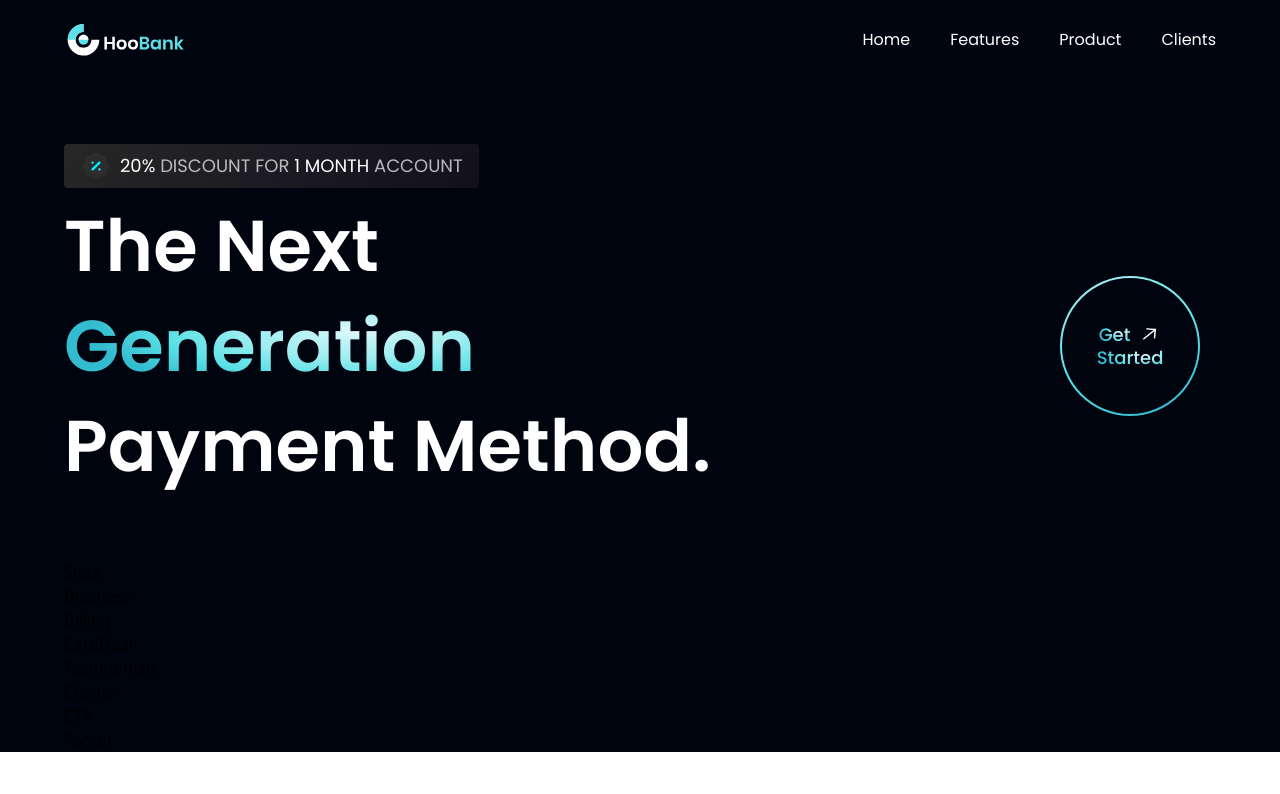
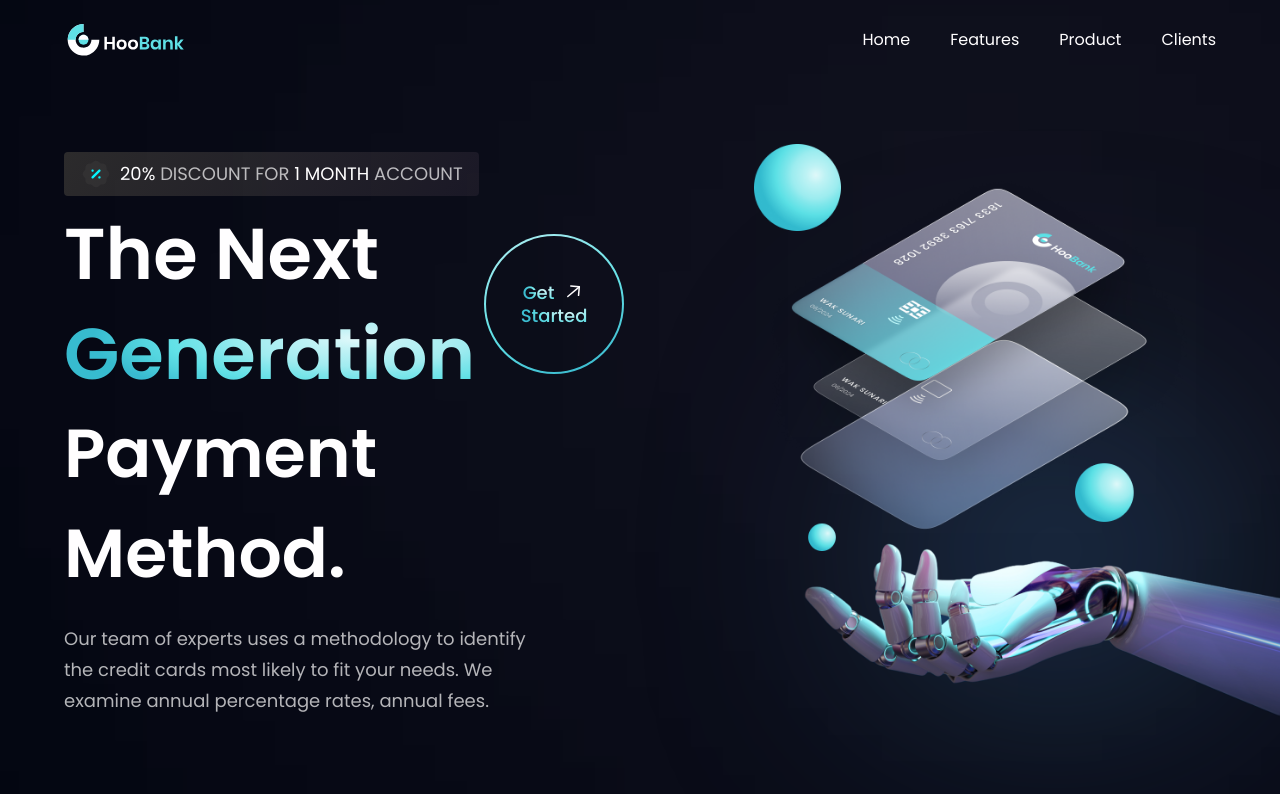
Before and after one commit to TheMVProgrammer/bank-modern-app, a React (Vite) app: page / in a window 1280 px wide. Shown: the top 794 px of the page. Built offline with nearby package versions, Linux system fonts and the light colour scheme.

Commit message:
Finishing Hero Section

```diff
--- a/src/components/Hero.jsx
+++ b/src/components/Hero.jsx
@@ -3,7 +3,7 @@
 import GetStarted from './GetStarted';
 
 const Hero = () => (
-  <div className={`flex
+  <section className={`flex
   md:flex-row flex-col
   ${styles.paddingY}`}>
     <div className={`flex-1 ${styles.flexStart}
@@ -29,18 +29,43 @@
         <h1 className='flex-1 font-poppins font-semibold
         ss:text-[72px] text-[52px] text-white
         ss:leading-[100px] leading-[75px]'>
-          The Next<br className='sm:block hidden' />
+          The Next <br className='sm:block hidden' />
           <span className='text-gradient'>
           Generation
           </span><br/>
-          Payment Method.
         </h1>
         <div className='ss:flex hidden md:mr-4'>
           <GetStarted />
         </div>
       </div>
+      <h1 className='font-poppins font-semibold
+        ss:text-[68px] text-[52px] text-white
+        ss:leading-[100px] leading-[75px] w-full'>
+        Payment Method.
+      </h1>
+      <p className={`${styles.paragraph} max-w-[470px]
+      mt-5`}>
+        Our team of experts uses a methodology to
+        identify the credit cards most likely to
+        fit your needs. We examine annual percentage
+        rates, annual fees.
+      </p>
     </div>
-  </div>
+    <div className={`flex-1 flex ${styles.flexCenter}
+    md:my-0 my-10 relative`}>
+      <img src={robot} alt='billing'
+      className='w-[100%] h-[100%] relative z-[5]'/>
+      <div className='absolute z-[0] w-[40%]
+      h-[35%] top-0 pink__gradient' />
+      <div className='absolute z-[1] w-[80%]
+      h-[80%] rounded bottom-40 white__gradient' />
+      <div className='absolute z-[0] w-[50%]
+      h-[50%] right-20 bottom-20 blue__gradient' />
+    </div>
+    <div className={`ss:hidden ${styles.flexCenter}`}>
+      <GetStarted />
+    </div>
+  </section>
 )
 
 export default Hero
--- a/src/components/Navbar.jsx
+++ b/src/components/Navbar.jsx
@@ -35,7 +35,7 @@
             src={toggle ? close : menu}
             alt='menu'
             className='w-[28px] h-[28px]
-            object-contain'
+            object-contain cursor-pointer'
             onClick={()=> setToggle(prevToggle => !prevToggle)}
             />
             <div
```
